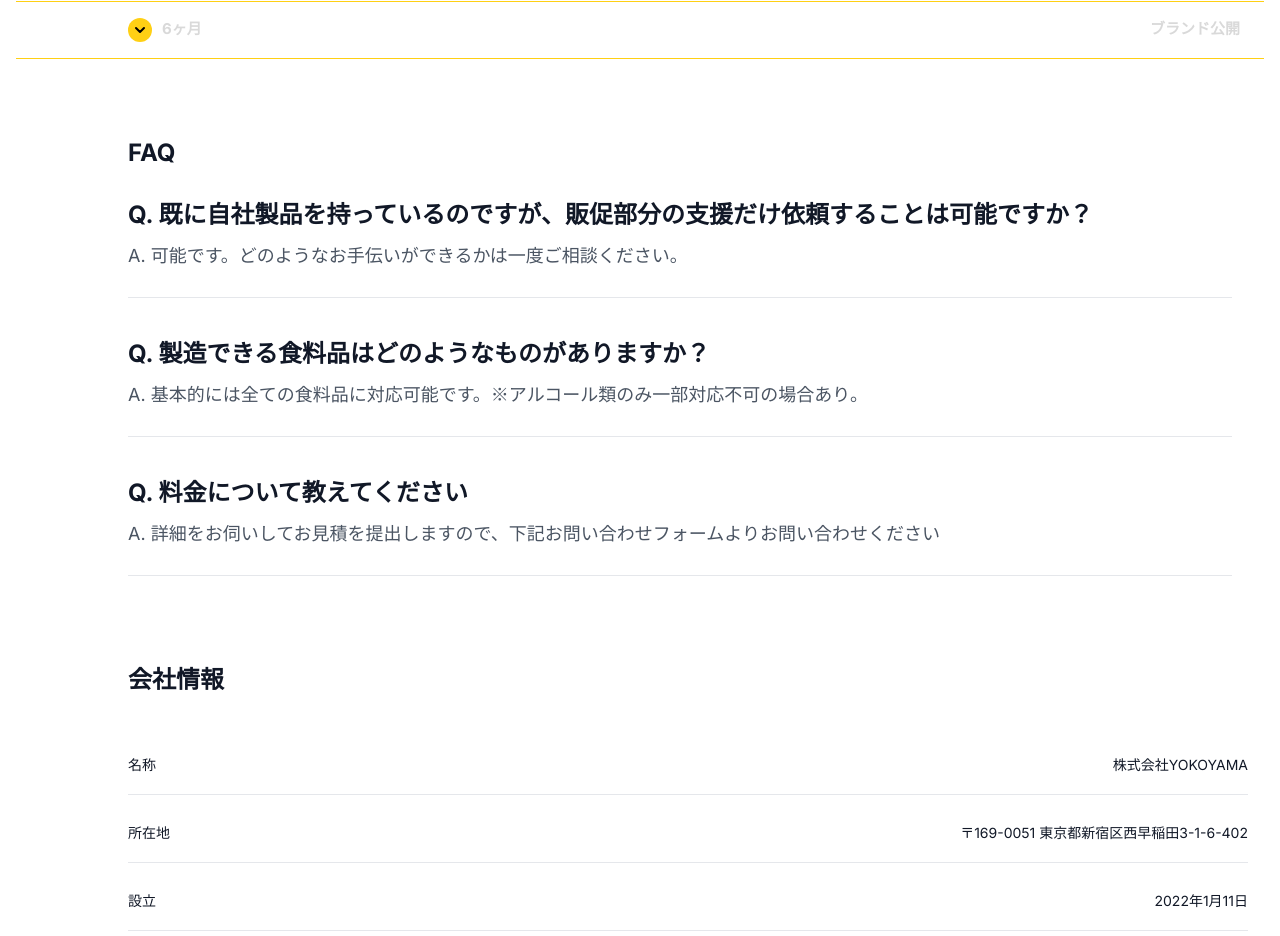
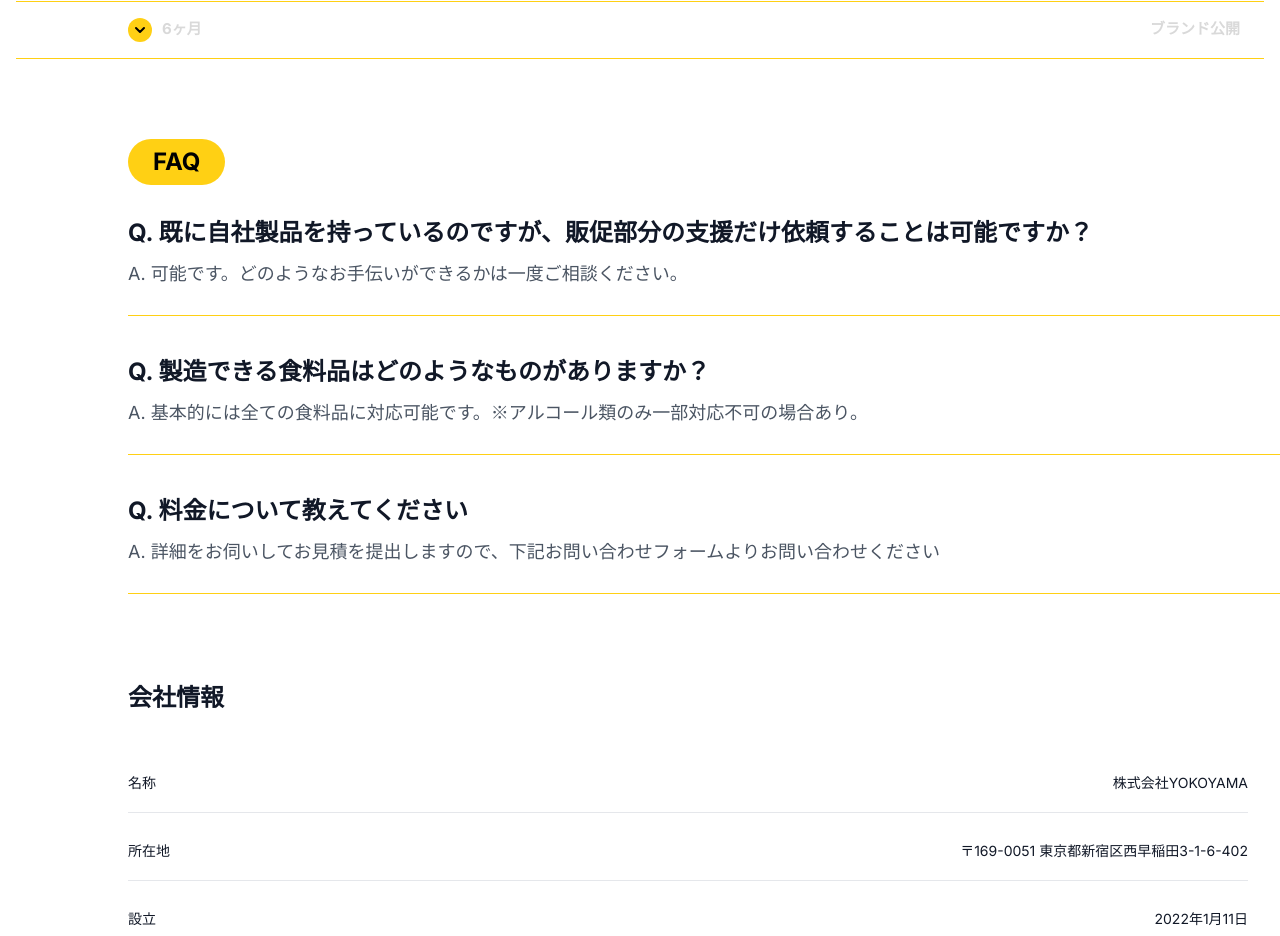
Before and after one commit to DaikiARAI20030526/brandish, a React (Create React App) app: page / in a window 1280 px wide. Shown: the part 6140-7076 px from the top of the page. Built offline with nearby package versions, Linux system fonts and the light colour scheme.

Commit message:
FAQ変更

```diff
--- a/src/components/FAQ.jsx
+++ b/src/components/FAQ.jsx
@@ -19,19 +19,25 @@ const FAQ = () => {
   return (
     <section className="pb-20 pt-0 bg-white">
 
-      {/* PC版: ml-32 (8rem), mr-12 (3rem) */}
-      <div className="mx-4 md:ml-32 md:mr-12">
+      {/* ■ 修正: 右マージンを削除してLineを画面右端まで伸ばす
+          元: mx-4 (ml-4 mr-4) md:ml-32 md:mr-12
+          新: ml-4 mr-0 md:ml-32 md:mr-0
+      */}
+      <div className="ml-4 mr-0 md:ml-32 md:mr-0">
 
-        <h2 className="text-xl md:text-[24px] font-bold text-left mb-6">
-          FAQ
+        {/* ■ 修正: タイトル背景に黄色いオブジェクトを追加 */}
+        <h2 className="text-left mb-6">
+          <span className="inline-block bg-[#FFD014] text-black rounded-full py-[9px] px-[25px] text-xl md:text-[24px] font-bold">
+            FAQ
+          </span>
         </h2>
 
         <div className="space-y-8">
           {faqs.map((faq, idx) => (
-            // ■ 修正点:
-            // 1. pb-4 (1rem) [PCはmd:pb-6で維持]
-            // 2. flex flex-col gap-2 (0.5rem) [PCはmd:gap-0で維持]
-            <div key={idx} className="border-b border-gray-200 pb-4 md:pb-6 flex flex-col gap-2 md:gap-0">
+            // ■ 修正:
+            // 1. border-gray-200 -> border-[#FFD014] (黄色に変更)
+            // 2. pr-4 md:pr-12 を追加 (枠線は右端まで行くが、テキストには余白を持たせる)
+            <div key={idx} className="border-b border-[#FFD014] pb-4 md:pb-6 flex flex-col gap-2 md:gap-0 pr-4 md:pr-12">
               <div className="text-sm md:text-[24px] md:leading-[47px] font-bold">
                 Q. {faq.q}
               </div>
```
